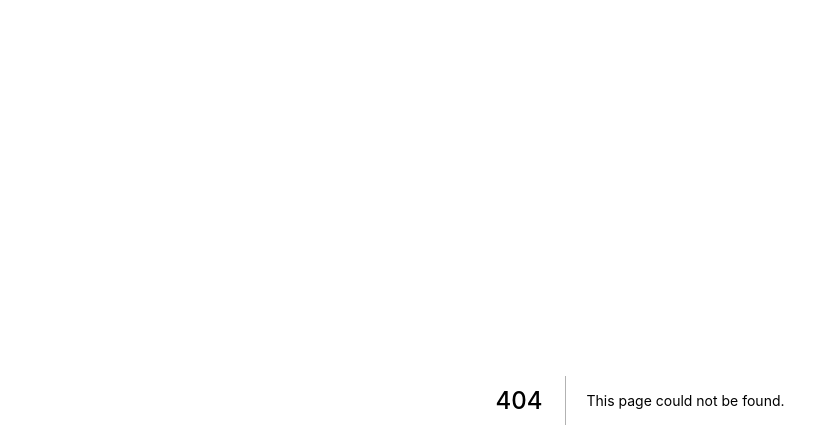
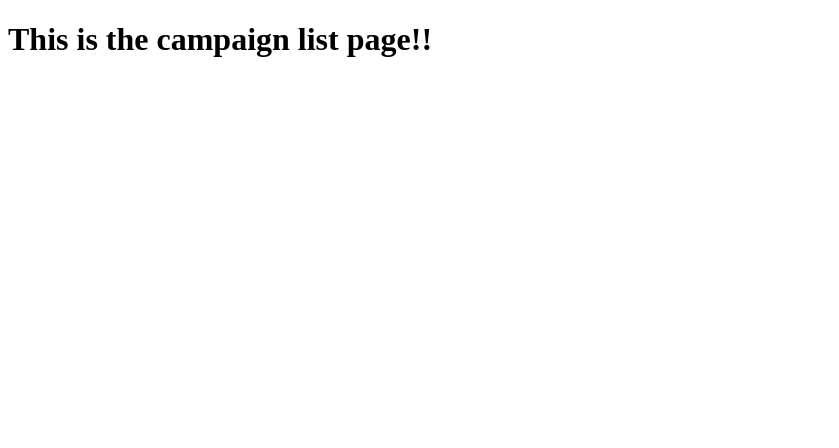
Before and after one commit to Betisman/ethereum-course-kickstart, a Next.js app: page / in a window 1280 px wide. Before the commit this address had no page. Shown: the top 448 px of the page, without its empty margins (0-839 px from the left). Built offline with nearby package versions, Linux system fonts and the light colour scheme.

Commit message:
creating an example index page

```diff
--- /dev/null
+++ b/pages/index.js
@@ -0,0 +1,7 @@
+import React from 'react';
+
+export default () => {
+  return (
+    <h1>This is the campaign list page!!</h1>
+  );
+};
```
